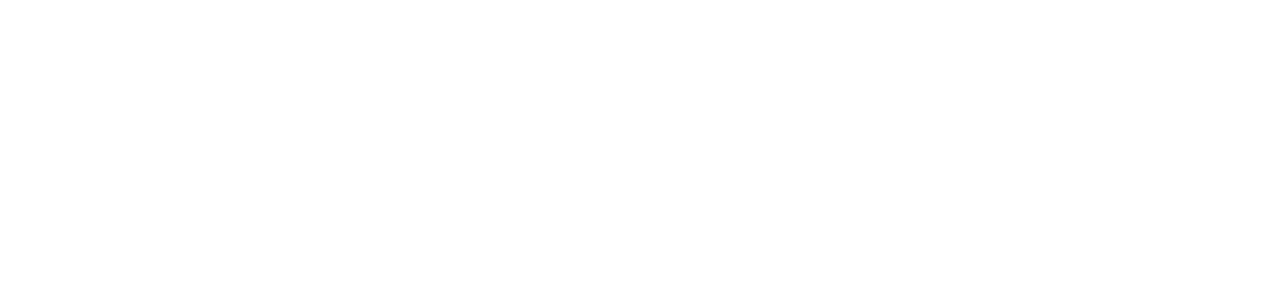
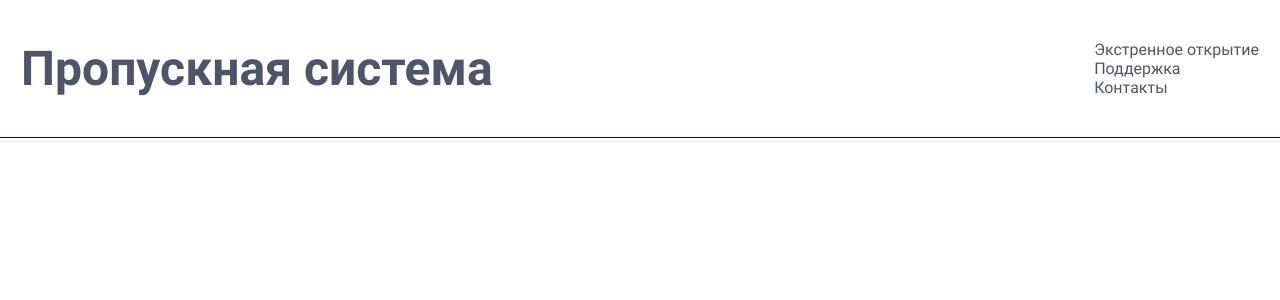
Before and after one commit to DariaIS/VKR, a React (Create React App) app: page / in a window 1280 px wide. Shown: the top 300 px of the page. Built offline with nearby package versions, Linux system fonts and the light colour scheme.

Commit message:
add nav stuff

```diff
--- a/src/App.js
+++ b/src/App.js
@@ -3,7 +3,7 @@
 // import logoSvg from "./assets/img/pizza-logo.svg";
 
 import HeaderSecurity from './components/HeaderSecurity';
-import Footer from './components/Footer';
+// import Footer from './components/Footer';
 // import Button from './components/Button';
 // import { Route } from 'react-router-dom';
 
@@ -14,7 +14,7 @@
           <div className="content">
 
           </div>
-          <Footer />
+          {/* <Footer /> */}
     </div>
   );
 }
--- a/src/components/Footer.jsx
+++ b/src/components/Footer.jsx
@@ -2,7 +2,7 @@
 
 function Footer() {
     return (
-        <div className="header">
+        <div className="footer">
             <div className="container">
             </div>
         </div>
--- a/src/components/HeaderSecurity.jsx
+++ b/src/components/HeaderSecurity.jsx
@@ -2,8 +2,29 @@
 
 function HeaderSecurity() {
     return (
-        <header className="header container">
-
+        <header className="header">
+            <div className="container">
+                <h1 className="header__logo">
+                    <a className="header__logo-link" href="/">
+                        Пропускная система
+                    </a>
+                </h1>
+                <div className="header__nav">
+                    <nav className="nav">
+                        <ul className="nav__list">
+                            <li className="nav__item">
+                                <a href="/#" className="nav__link">Экстренное открытие</a>
+                            </li>
+                            <li className="nav__item">
+                                <a href="/#" className="nav__link">Поддержка </a>
+                            </li>
+                            <li className="nav__item">
+                                <a href="/#" className="nav__link">Контакты</a>
+                                </li>
+                        </ul>
+                    </nav>
+                </div>
+            </div>
         </header>
     );
 }
--- a/src/scss/_variables.scss
+++ b/src/scss/_variables.scss
@@ -8,7 +8,7 @@
 $gray--darken:         #4f5d73;
 $black:                #4F5568;
 
-$color-main:                  #0AC780;
+$color-main:                  #00147A;
 $color-secondary:             #29383B;
 $color-main-gray:             #457ba1;
 $color-success:               hsl(120, 39%, 54%);
--- a/src/scss/components/_header.scss
+++ b/src/scss/modules/_header.scss
@@ -1,7 +1,7 @@
 @import '../variables';
 
 .header {
-  border-bottom: 1px solid $gray-line;
+  border-bottom: 1px solid $color-main;
   padding: 40px 0;
 
   .container {
--- /dev/null
+++ b/src/scss/modules/_nav.scss
@@ -0,0 +1,79 @@
+.nav {
+
+    @media (max-width: ($screen-sm - 1)) {
+        width: 100vw;
+        left: -100vw;
+    }
+
+    @media (min-width: $screen-sm) and (max-width: ($screen-lg - 1)) {
+        width: 300px;
+        left: -300px;
+    }
+
+    @media (max-width: ($screen-lg - 1)) {
+        position: fixed;
+        overflow-y: auto;
+        z-index: 999;
+        top: 0;
+        bottom: 0;
+        min-height: 100vh;
+        transition: left 0.6s;
+        background-color: $white;
+        padding-left: 2rem;
+        padding-right: 2rem;
+        padding-top: 2rem;
+        box-sizing: border-box;
+
+        &--active {
+            left: 0;
+        }
+    }
+
+    @media (min-width: $screen-lg) {
+        position: relative;
+    }
+}
+
+.nav-list {
+    position: relative;
+}
+
+.nav__item {
+
+    &--menu {
+        position: relative;
+
+        &:hover .nav__sublist {
+            display: block;
+        }
+    }
+
+    @media (max-width: ($screen-lg - 1)) {
+
+        &--s {
+            height: 40px;
+            position: relative;
+        }
+
+        &--search {
+            display: none;
+        }
+    }
+
+    @media (min-width: $screen-lg) {
+        display: flex;
+        align-items: center;
+        text-align: center;
+        color: $text-color;
+    }
+}
+
+.nav__link {
+
+    @media (min-width: $screen-lg) {
+
+        &:hover {
+            background-color: $color-main;
+        }
+    }
+}
--- a/src/scss/style.scss
+++ b/src/scss/style.scss
@@ -2,4 +2,9 @@
 @import 'layouts/fonts';
 @import 'layouts/container';
 
+@import 'modules/header';
+@import 'modules/footer';
+@import 'modules/nav';
+
+
 @import 'libs/normalize';
```
Also changed, not shown: src/scss/layouts/_button.scss (renamed from src/scss/components/_button.scss), src/scss/modules/_footer.scss (added).
